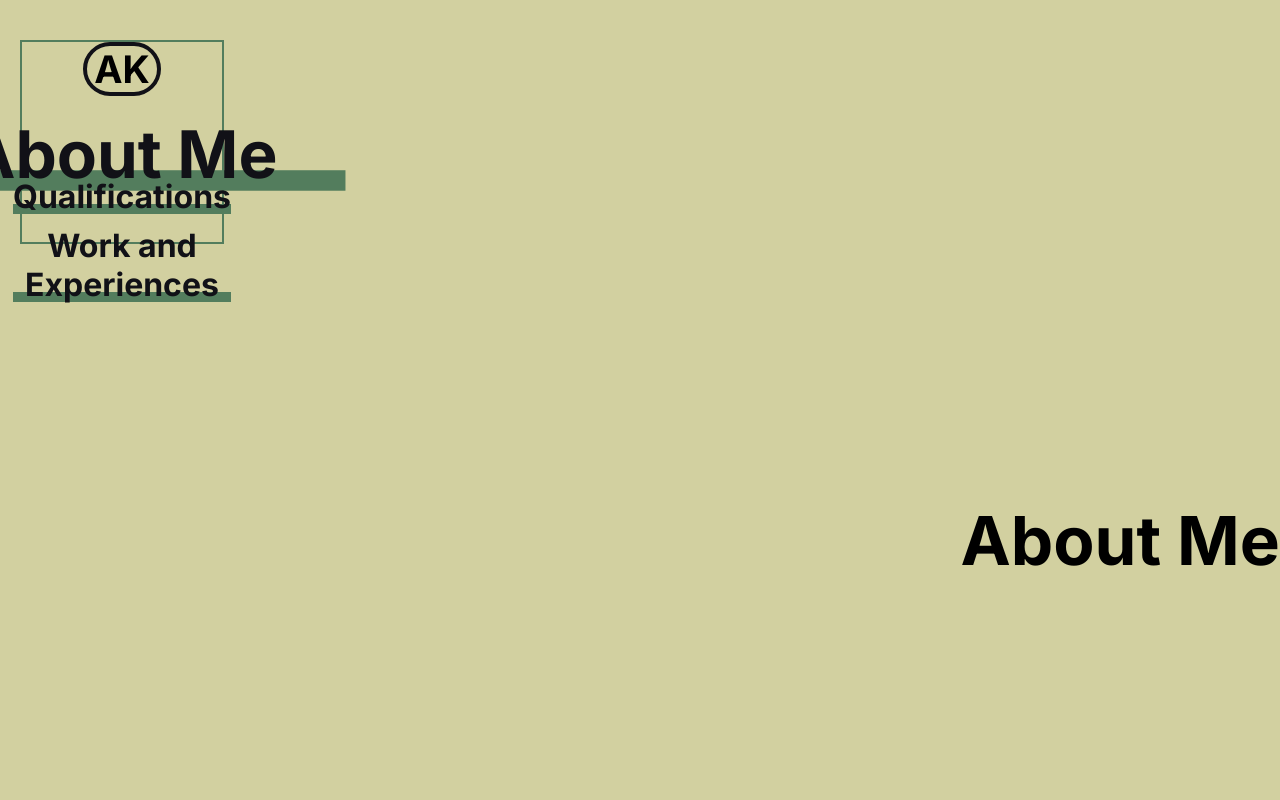
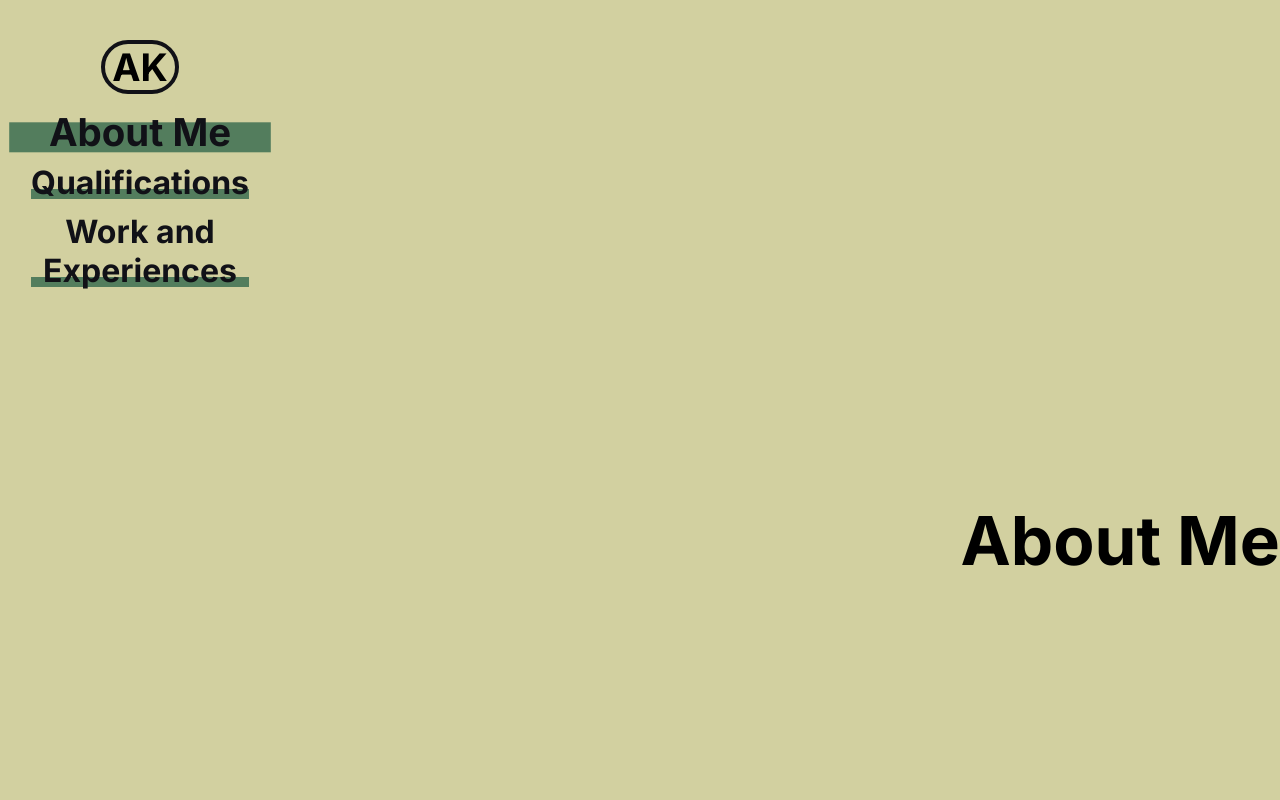
Before and after one commit to Kawish-Raj/arun-kumar-portfolio, a React (Vite) app: page / in a window 1280 px wide. Shown: the top 800 px of the page. Built offline with nearby package versions, Linux system fonts and the light colour scheme.

Commit message:
made somewhat of a fill up transition

```diff
--- a/src/components/SideBar.jsx
+++ b/src/components/SideBar.jsx
@@ -7,13 +7,13 @@ export default function SideBar({isMainContent}){
             <ul>
                 <li className={isMainContent === "about me" ?
                     `${styles.fadeIn}`: ''}><a href='#about-id'>About Me</a>
-                    <div className={styles.underline}></div></li>
+                    <div className={`${styles.underline} ${isMainContent === "about me" ? styles.fillUp : ''}`}></div></li>
                 <li className={isMainContent === "qualifications" ?
                      `${styles.fadeIn}`: ''}><a href='#qualifications-id'>Qualifications</a>
-                     <div className={styles.underline}></div></li>
+                     <div className={`${styles.underline} ${isMainContent === "qualifications" ? styles.fillUp : ''}`}></div></li>
                 <li className={isMainContent === "work" ?
                     `${styles.fadeIn}`: ''}><a href='#work-id'>Work and Experiences</a>
-                    <div className={styles.underline}></div></li>
+                    <div className={`${styles.underline} ${isMainContent=== "work" ? styles.fillUp : ''}`}></div></li>
             </ul>
         </div>
     )
--- a/src/css-components/SideBar.module.css
+++ b/src/css-components/SideBar.module.css
@@ -3,8 +3,8 @@
     width: 200px;
     position:fixed;
     top:40px;
-    left: 20px;
-    border: var(--primary) solid 2px;
+    left: 40px;
+    /* border: var(--primary) solid 2px; */
     text-align: center;
     display: flex;
     flex-direction: column;
@@ -25,12 +25,12 @@
 }
 
 .sideBar li:hover {
-    transform: scale(2.05);
+    transform: scale(1.2);
     cursor: pointer;
 }
 
 .fadeIn {
-    transform: scale(2.05);
+    transform: scale(1.2);
 }
 
 .sideBar a {
@@ -38,8 +38,6 @@
     text-decoration: none;
     font-size: 32px;
     font-weight: bold;
-    position: relative;
-    top: 12px;
 }
 
 .sideBar h3 {
@@ -52,4 +50,17 @@
     height:10px;
     width: 100%;
     background-color: var(--primary);
+    position:relative;
+    z-index: -1;
+    bottom:13px;
+    transition: transform 0.4s ease-out;
+    transform-origin: bottom;
 }
+
+a:hover + .underline {
+    transform: scaleY(2.5);
+}
+
+.fillUp {
+    transform: scaleY(2.5);
+}
```
